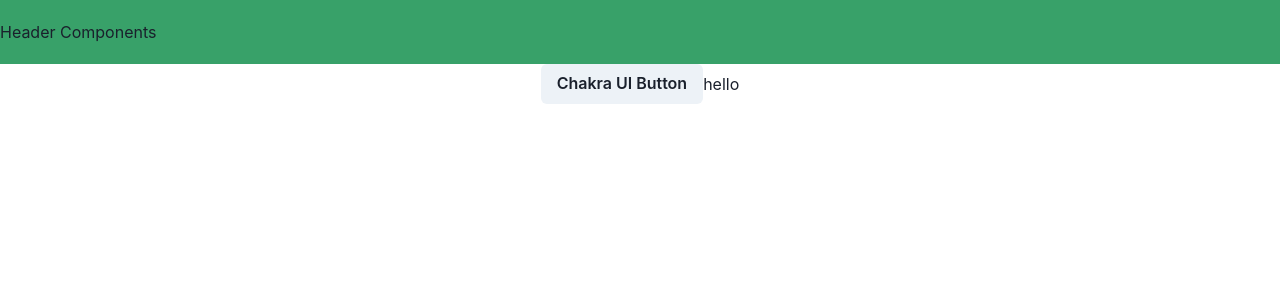
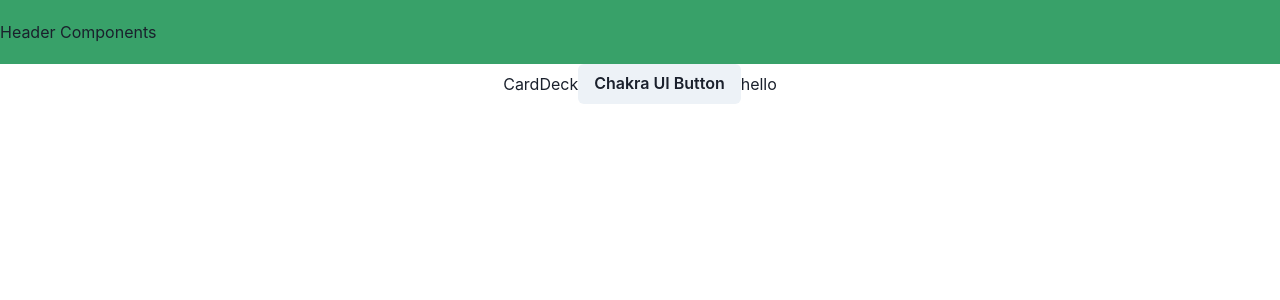
Before and after one commit to y4shiro/uma-card-deck-tools, a Next.js app: page / in a window 1280 px wide. Shown: the top 300 px of the page. Built offline with nearby package versions, Linux system fonts and the light colour scheme.

Commit message:
features/CardDeck 追加

```diff
--- /dev/null
+++ b/src/features/CardDeck/index.tsx
@@ -0,0 +1,7 @@
+import { Box } from '@chakra-ui/react';
+
+const CardDeck = (): JSX.Element => {
+  return <Box>CardDeck</Box>;
+};
+
+export default CardDeck;
--- a/src/pages/index.tsx
+++ b/src/pages/index.tsx
@@ -4,6 +4,7 @@ import Head from 'next/head';
 import Image from 'next/image';
 
 import Header from '@/components/Header';
+import CardDeck from '@/features/CardDeck';
 
 const Home: NextPage = () => (
   <div>
@@ -17,6 +18,7 @@ const Home: NextPage = () => (
 
     <main>
       <Center>
+        <CardDeck />
         <Button>Chakra UI Button</Button>
         <Text>hello</Text>
       </Center>
```
